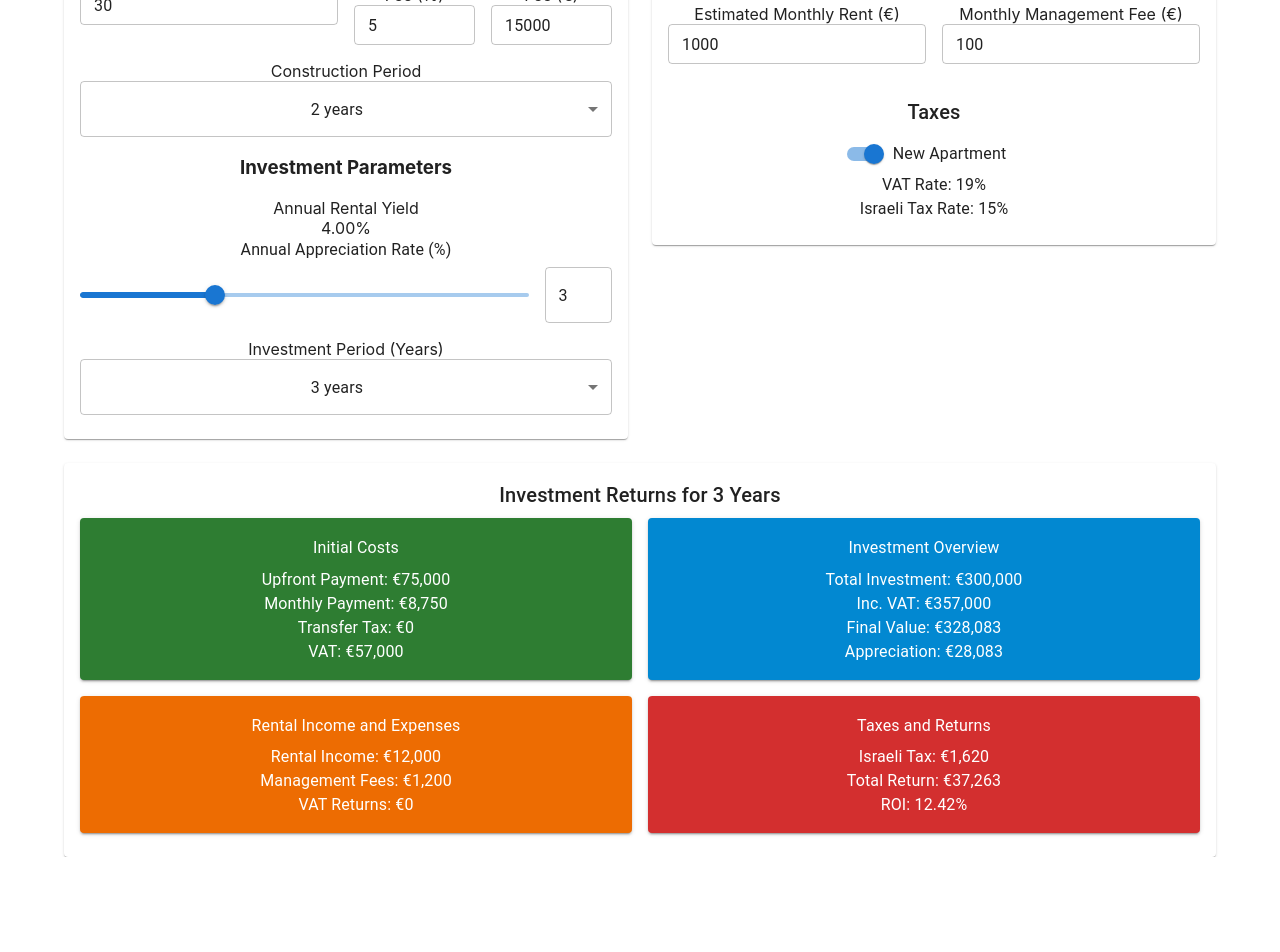
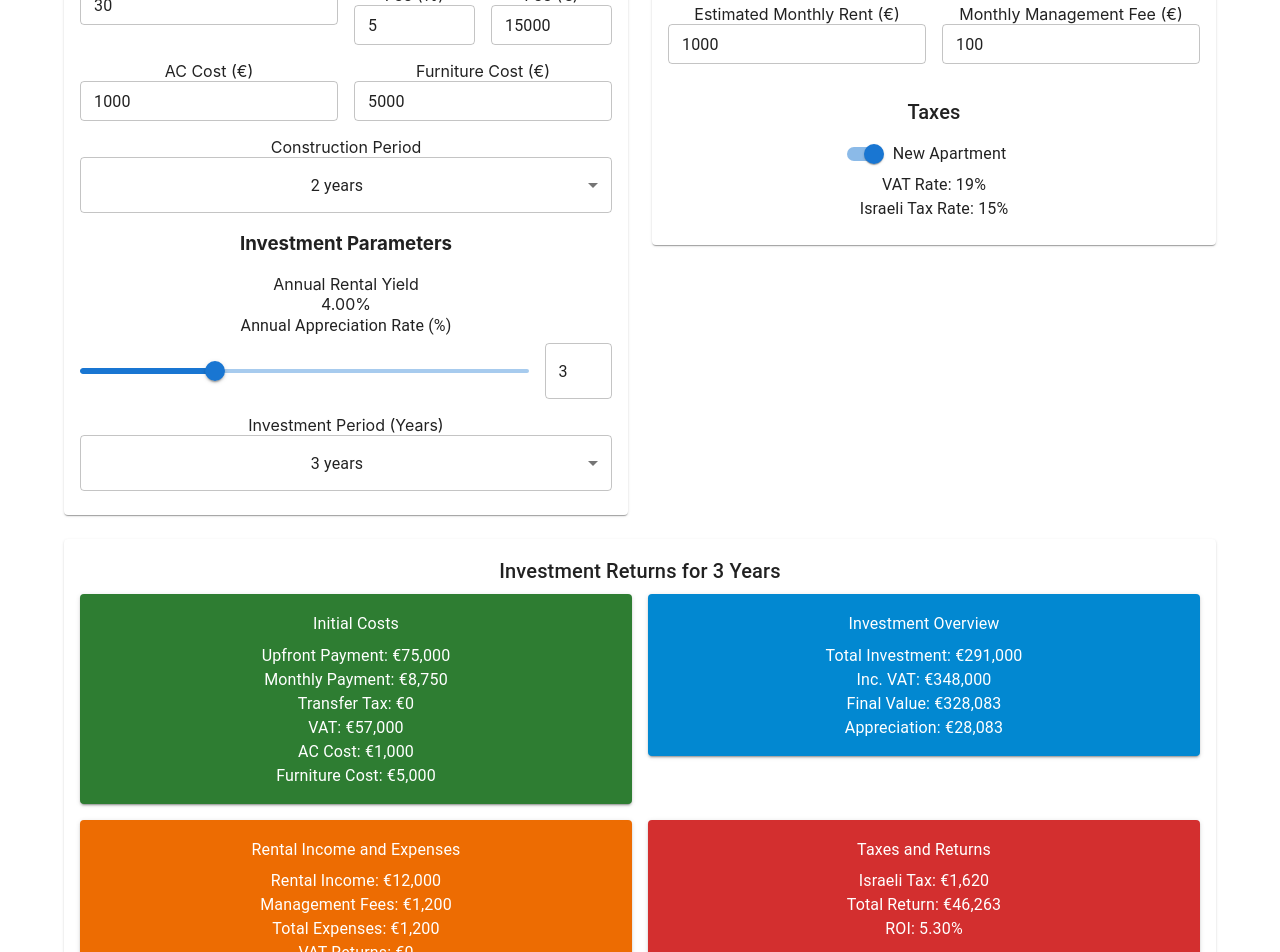
Before and after one commit to maxchernin/cyp-inv-calc, a React (Create React App) app: page / in a window 1280 px wide. Shown: the part 320-1272 px from the top of the page. Before the commit the page ends 1177 px from the top, so only its background shows below. Built offline with nearby package versions, Linux system fonts and the light colour scheme.

Commit message:
add ac and furniture calculation

```diff
--- a/src/CyprusApartmentInvestmentCalculator.js
+++ b/src/CyprusApartmentInvestmentCalculator.js
@@ -8,16 +8,28 @@ import ResultsDisplay from './components/ResultsDisplay';
 import { calculateRentalYield, calculateReturns } from './utils/calculations';
 
 const INITIAL_STATE = {
-  totalPrice: 300000, upfrontPercentage: 30, reservationFeePercentage: 5, constructionMonths: 24,
-  appreciationRate: 3, years: 3, occupancyRate: 100, monthlyRent: 1000,
-  monthlyManagementFee: 100, transferTaxRate: 8, vatRate: 19, israeliTaxRate: 15,
-  isNewApartment: true
+  totalPrice: 300000,
+  upfrontPercentage: 30,
+  reservationFeePercentage: 5,
+  constructionMonths: 24,
+  appreciationRate: 3,
+  years: 3,
+  occupancyRate: 100,
+  monthlyRent: 1000,
+  monthlyManagementFee: 100,
+  transferTaxRate: 8,
+  vatRate: 19,
+  israeliTaxRate: 15,
+  isNewApartment: true,
+  acCost: 1000,
+  furnitureCost: 5000
 };
 
 export function ApartmentInvestmentCalculator() {
   const [state, setState] = useState(INITIAL_STATE);
   const handleChange = (key, value) => {
     if (key !== 'israeliTaxRate') {
+      console.log(`Updating ${key} to ${value}`);  // Add this line
       setState(prev => ({ ...prev, [key]: value }));
     }
   };
--- a/src/components/PropertyDetails.js
+++ b/src/components/PropertyDetails.js
@@ -60,6 +60,34 @@ const PropertyDetails = ({ propertyDetails, handlePropertyChange }) => {
           />
         </Grid>
         <Grid item xs={12}>
+          <Grid container spacing={2}>
+            <Grid item xs={6}>
+              <Label htmlFor="acCost">AC Cost (€)</Label>
+              <TextField
+                id="acCost"
+                type="number"
+                value={propertyDetails.acCost || ''}
+                onChange={(e) => handlePropertyChange('acCost', Number(e.target.value))}
+                fullWidth
+                variant="outlined"
+                size="small"
+              />
+            </Grid>
+            <Grid item xs={6}>
+              <Label htmlFor="furnitureCost">Furniture Cost (€)</Label>
+              <TextField
+                id="furnitureCost"
+                type="number"
+                value={propertyDetails.furnitureCost || ''}
+                onChange={(e) => handlePropertyChange('furnitureCost', Number(e.target.value))}
+                fullWidth
+                variant="outlined"
+                size="small"
+              />
+            </Grid>
+          </Grid>
+        </Grid>
+        <Grid item xs={12}>
           <Label htmlFor="constructionMonths">Construction Period</Label>
           <FormControl fullWidth>
             <Select
--- a/src/components/ResultsDisplay.js
+++ b/src/components/ResultsDisplay.js
@@ -13,6 +13,8 @@ const ResultsDisplay = ({ results, propertyDetails, investmentParams }) => (
           <Typography>Monthly Payment: €{formatNumber(results.monthlyPayment)}</Typography>
           <Typography>Transfer Tax: €{formatNumber(results.transferTax)}</Typography>
           <Typography>VAT: €{formatNumber(propertyDetails.totalPrice * investmentParams.vatRate / 100)}</Typography>
+          <Typography>AC Cost: €{formatNumber(propertyDetails.acCost)}</Typography>
+          <Typography>Furniture Cost: €{formatNumber(propertyDetails.furnitureCost)}</Typography>
         </Paper>
       </Grid>
       <Grid item xs={12} sm={6}>
@@ -29,6 +31,7 @@ const ResultsDisplay = ({ results, propertyDetails, investmentParams }) => (
           <Typography variant="subtitle1" gutterBottom>Rental Income and Expenses</Typography>
           <Typography>Rental Income: €{formatNumber(results.totalRentalIncome)}</Typography>
           <Typography>Management Fees: €{formatNumber(results.totalManagementFees)}</Typography>
+          <Typography>Total Expenses: €{formatNumber(results.totalExpenses)}</Typography>
           <Typography>VAT Returns: €{formatNumber(results.totalVatReturns)}</Typography>
         </Paper>
       </Grid>
--- a/src/utils/calculations.js
+++ b/src/utils/calculations.js
@@ -5,8 +5,8 @@ export const calculateRentalYield = (monthlyRent, totalPrice) => {
   return (annualRent / totalPrice) * 100;
 };
 
-export const calculateReturns = (params) => {
-  const { totalPrice, upfrontPercentage, reservationFeePercentage, constructionMonths, appreciationRate, years, occupancyRate, monthlyRent, monthlyManagementFee, transferTaxRate, vatRate, israeliTaxRate, isNewApartment } = params;
+export const calculateReturns = (state) => {
+  const { totalPrice, upfrontPercentage, reservationFeePercentage, constructionMonths, appreciationRate, years, occupancyRate, monthlyRent, monthlyManagementFee, transferTaxRate, vatRate, israeliTaxRate, isNewApartment, acCost, furnitureCost } = state;
 
   const reservationFee = totalPrice * (reservationFeePercentage / 100);
   const upfrontPayment = (totalPrice * (upfrontPercentage / 100)) - reservationFee;
@@ -14,7 +14,11 @@ export const calculateReturns = (params) => {
   const remainingPayment = totalPrice - totalFirstPayment;
   const monthlyPayment = remainingPayment / constructionMonths;
 
-  let totalInvestment = totalFirstPayment;
+  const transferTax = isNewApartment ? 0 : totalPrice * (transferTaxRate / 100);
+
+  // Include AC and furniture costs in the initial investment
+  let totalInvestment = upfrontPayment + transferTax + acCost + furnitureCost;
+
   let currentValue = totalPrice;
 
   // Apply appreciation during construction period
@@ -27,7 +31,6 @@ export const calculateReturns = (params) => {
   let totalManagementFees = 0;
   let totalVatReturns = 0;
   let totalIsraeliTax = 0;
-  let transferTax = 0;
 
   const rentalYears = years - (constructionMonths / 12);
 
@@ -45,14 +48,12 @@ export const calculateReturns = (params) => {
     currentValue *= (1 + appreciationRate / 100);
   }
 
-  if (!isNewApartment) {
-    transferTax = totalPrice * (transferTaxRate / 100);
-    totalInvestment += transferTax;
-  }
+  // Remove AC and furniture costs from ongoing expenses
+  const totalExpenses = totalManagementFees;
 
   const totalAppreciation = currentValue - totalPrice;
-  const totalReturn = totalRentalIncome + totalAppreciation + totalVatReturns - totalManagementFees - totalIsraeliTax;
-  const roi = (totalReturn / totalInvestment) * 100;
+  const totalReturn = currentValue - totalInvestment + totalRentalIncome - totalExpenses - totalIsraeliTax + totalVatReturns;
+  const roi = ((totalReturn / totalInvestment) * 100) / years;
 
   return {
     upfrontPayment,
@@ -68,6 +69,9 @@ export const calculateReturns = (params) => {
     totalAppreciation,
     totalReturn,
     roi,
-    transferTax
+    transferTax,
+    totalExpenses,
+    acCost,
+    furnitureCost
   };
 };
```
